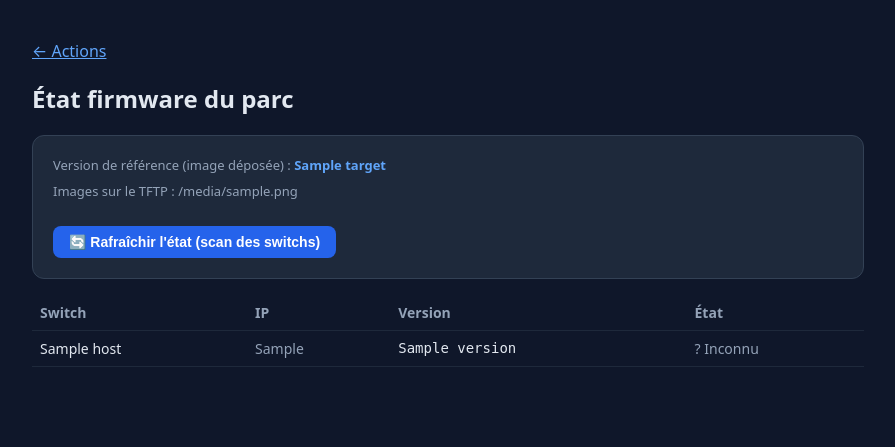
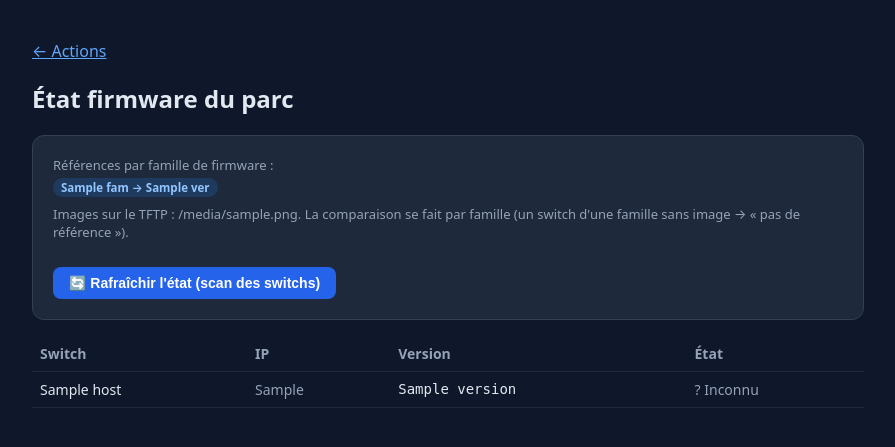
Before and after one commit to V3locidad/network-manage, a Flask app: template webui/templates/firmware.html in a window 1280 px wide. Shown: the part 57-504 px from the top of the page, without its empty margins (192-1087 px from the left). Run offline with Flask 3, Linux system fonts and the light colour scheme; the template is opened without the code that fills it: most values are stand-ins (such as "Sample title", 1, 10 or a date in 2020).

Commit message:
firmware: comparaison par FAMILLE de firmware (WC/KB/FL/Cisco…)
Avant : tous les switchs comparés à UNE seule image (max) -> KB/Cisco/Aruba
faussement « à mettre à jour ». Maintenant chaque switch est comparé à l'image
de SA famille (préfixe avant le 1er point) ; sans image pour sa famille =
« pas de référence ». En-tête + compteurs (sans référence) mis à jour.

Co-Authored-By: Claude Opus 4.8 <noreply@anthropic.com>

```diff
--- a/webui/app.py
+++ b/webui/app.py
@@ -335,6 +335,14 @@ def swi_to_version(filename):
     return filename.rsplit(".swi", 1)[0].replace("_", ".")
 
 
+def _fw_family(version):
+    """Famille de firmware = préfixe avant le 1er point (WC, KB, FL, RA…).
+    Sert à comparer un switch UNIQUEMENT à une image de sa propre famille
+    (un .swi WC ne concerne pas un KB/Cisco/Aruba)."""
+    v = (version or "").strip()
+    return v.split(".", 1)[0] if "." in v else v
+
+
 def load_switch_hosts():
     """Liste [{name, ip}] des switchs depuis l'inventaire."""
     out = []
@@ -560,20 +568,25 @@ def _last_backups():
 def dashboard():
     total = len(load_switch_hosts())
 
-    # --- Firmware (dernier scan) ---
-    images = [os.path.basename(p)
-              for p in glob.glob(os.path.join(FIRMWARE_IMAGES_DIR, "*.swi"))]
-    target = max((swi_to_version(i) for i in images), default=None)
+    # --- Firmware (dernier scan) — comparaison par famille de firmware ---
+    targets = {}
+    for p in glob.glob(os.path.join(FIRMWARE_IMAGES_DIR, "*.swi")):
+        ver = swi_to_version(os.path.basename(p))
+        fam = _fw_family(ver)
+        if fam and (fam not in targets or ver > targets[fam]):
+            targets[fam] = ver
     fw = _read_json(FIRMWARE_STATUS_JSON, [])
     fw_ok = fw_old = fw_unknown = 0
     for d in fw:
         cur = (d.get("version") or "?").strip()
-        if not target or cur in ("", "?"):
-            fw_unknown += 1
-        elif cur == target:
+        ref = targets.get(_fw_family(cur)) if cur not in ("", "?") else None
+        if cur in ("", "?") or ref is None:
+            fw_unknown += 1        # inconnu OU pas d'image pour cette famille
+        elif cur == ref:
             fw_ok += 1
         else:
             fw_old += 1
+    target = bool(targets)
 
     # --- Conformité (dernier audit) ---
     audit = _read_json("/backups/audit.json", [])
@@ -794,12 +807,18 @@ def settings():
 @app.route("/firmware")
 @login_required
 def firmware_dashboard():
-    # Image(s) de référence déposée(s) sur le TFTP -> version cible.
+    # Image(s) de référence déposée(s) sur le TFTP. La comparaison se fait PAR
+    # FAMILLE de firmware (préfixe avant le 1er point : WC, KB, FL, …) car une
+    # image WC (2930F) ne concerne pas un KB (3810M), du Cisco, de l'Aruba CX…
     images = []
+    targets = {}            # famille -> version de référence (la plus haute)
     for path in sorted(glob.glob(os.path.join(FIRMWARE_IMAGES_DIR, "*.swi"))):
         name = os.path.basename(path)
-        images.append({"file": name, "version": swi_to_version(name)})
-    target = max((i["version"] for i in images), default=None)
+        ver = swi_to_version(name)
+        fam = _fw_family(ver)
+        images.append({"file": name, "version": ver, "family": fam})
+        if fam and (fam not in targets or ver > targets[fam]):
+            targets[fam] = ver
 
     # Versions collectées sur les switchs (dernier scan).
     data = []
@@ -809,25 +828,29 @@ def firmware_dashboard():
     except (OSError, ValueError):
         data = []
 
-    rows, n_ok, n_old = [], 0, 0
+    rows, n_ok, n_old, n_noref = [], 0, 0, 0
     for d in data:
         cur = (d.get("version") or "?").strip()
-        if not target:
-            status = "noref"
-        elif cur in ("", "?"):
+        ref = None
+        if cur in ("", "?"):
             status = "unknown"
-        elif cur == target:
-            status = "ok"
-            n_ok += 1
         else:
-            status = "outdated"
-            n_old += 1
+            ref = targets.get(_fw_family(cur))
+            if ref is None:
+                status = "noref"
+                n_noref += 1
+            elif cur == ref:
+                status = "ok"
+                n_ok += 1
+            else:
+                status = "outdated"
+                n_old += 1
         rows.append({"host": d.get("host", "?"), "ip": d.get("ip", ""),
-                     "version": cur, "status": status})
+                     "version": cur, "status": status, "ref": ref})
     rows.sort(key=lambda r: r["host"])
     return render_template("firmware.html", rows=rows, images=images,
-                           target=target, n_ok=n_ok, n_old=n_old,
-                           scanned=bool(data))
+                           targets=targets, n_ok=n_ok, n_old=n_old,
+                           n_noref=n_noref, scanned=bool(data))
 
 
 @app.route("/terminal")
--- a/webui/templates/firmware.html
+++ b/webui/templates/firmware.html
@@ -4,11 +4,15 @@
 <h2>État firmware du parc</h2>
 
 <div class="card" style="margin-bottom:16px;">
-  {% if target %}
-    <p style="margin:0 0 8px;">Version de référence (image déposée) :
-      <strong style="color:#60a5fa;">{{ target }}</strong></p>
+  {% if targets %}
+    <p style="margin:0 0 4px;">Références par famille de firmware :</p>
+    <p style="margin:0 0 8px;">
+      {% for fam, ver in targets.items() %}<span class="badge b-run" style="margin-right:6px;">{{ fam }} → {{ ver }}</span>{% endfor %}
+    </p>
     <p style="margin:0;color:#94a3b8;font-size:13px;">
-      Images sur le TFTP : {{ images | map(attribute='file') | join(', ') }}</p>
+      Images sur le TFTP : {{ images | map(attribute='file') | join(', ') }}.
+      La comparaison se fait par famille (un switch d'une famille sans image →
+      « pas de référence »).</p>
   {% else %}
     <p class="warn" style="margin:0;">Aucune image <code>.swi</code> déposée dans
       <code>firmware/images/</code> — impossible de comparer. Dépose une image
@@ -17,7 +21,8 @@
   {% if scanned %}
     <p style="margin:10px 0 0;">
       <span style="color:#4ade80;">{{ n_ok }} à jour</span> ·
-      <span style="color:#fbbf24;">{{ n_old }} à mettre à jour</span>
+      <span style="color:#fbbf24;">{{ n_old }} à mettre à jour</span> ·
+      <span style="color:#94a3b8;">{{ n_noref }} sans référence</span>
     </p>
   {% endif %}
   <form method="post" action="{{ url_for('run', action='firmware_status') }}" style="margin-top:12px;">
@@ -44,9 +49,9 @@
       <td style="padding:8px;font-family:monospace;">{{ r.version }}</td>
       <td style="padding:8px;">
         {% if r.status == 'ok' %}<span style="color:#4ade80;">✅ À jour</span>
-        {% elif r.status == 'outdated' %}<span style="color:#fbbf24;">⚠️ À mettre à jour</span>
+        {% elif r.status == 'outdated' %}<span style="color:#fbbf24;">⚠️ À mettre à jour → {{ r.ref }}</span>
         {% elif r.status == 'unknown' %}<span style="color:#94a3b8;">? Inconnu</span>
-        {% else %}<span style="color:#94a3b8;">— (pas de référence)</span>
+        {% else %}<span style="color:#94a3b8;">— pas de référence (famille {{ r.version.split('.')[0] }})</span>
         {% endif %}
       </td>
     </tr>
```
